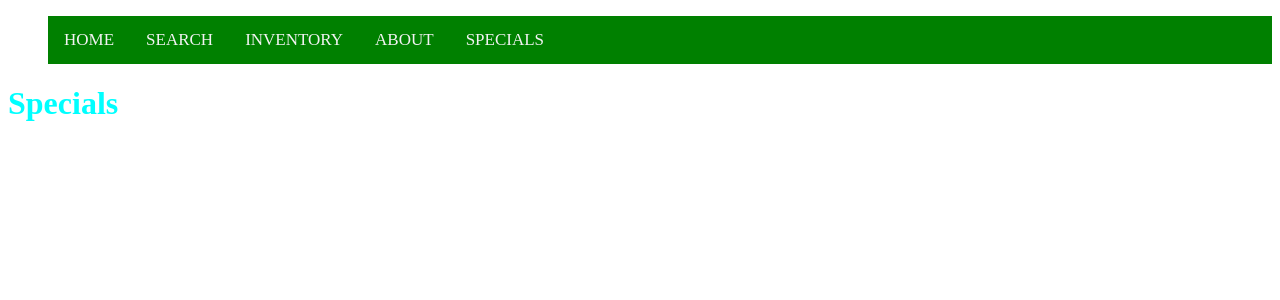
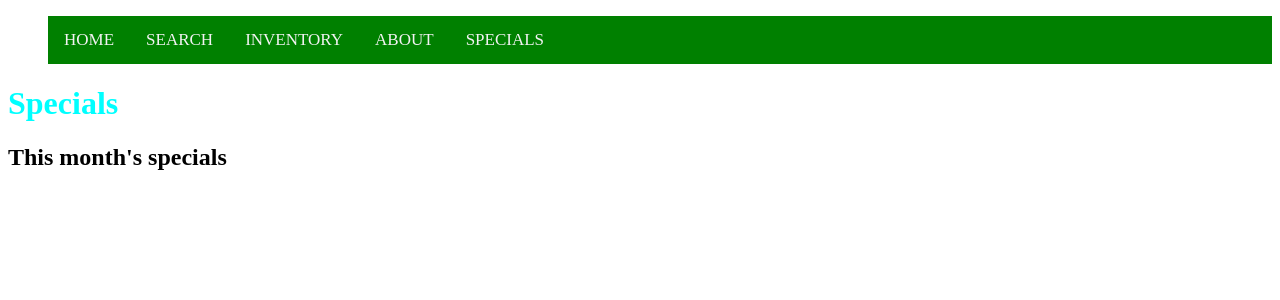
Before and after one commit to amackic/lc101, a Flask app: page /specials in a window 1280 px wide. Shown: the top 300 px of the page. Run offline with Flask 2, Linux system fonts and the light colour scheme.

Commit message:
tiny addition to specials.html testing push

```diff
--- a/templates/specials.html
+++ b/templates/specials.html
@@ -18,5 +18,6 @@
     </div>
 </menu>
 <h1 >Specials</h1>
+<h2>This month's specials</h2>
 </body>
 </html>
```
